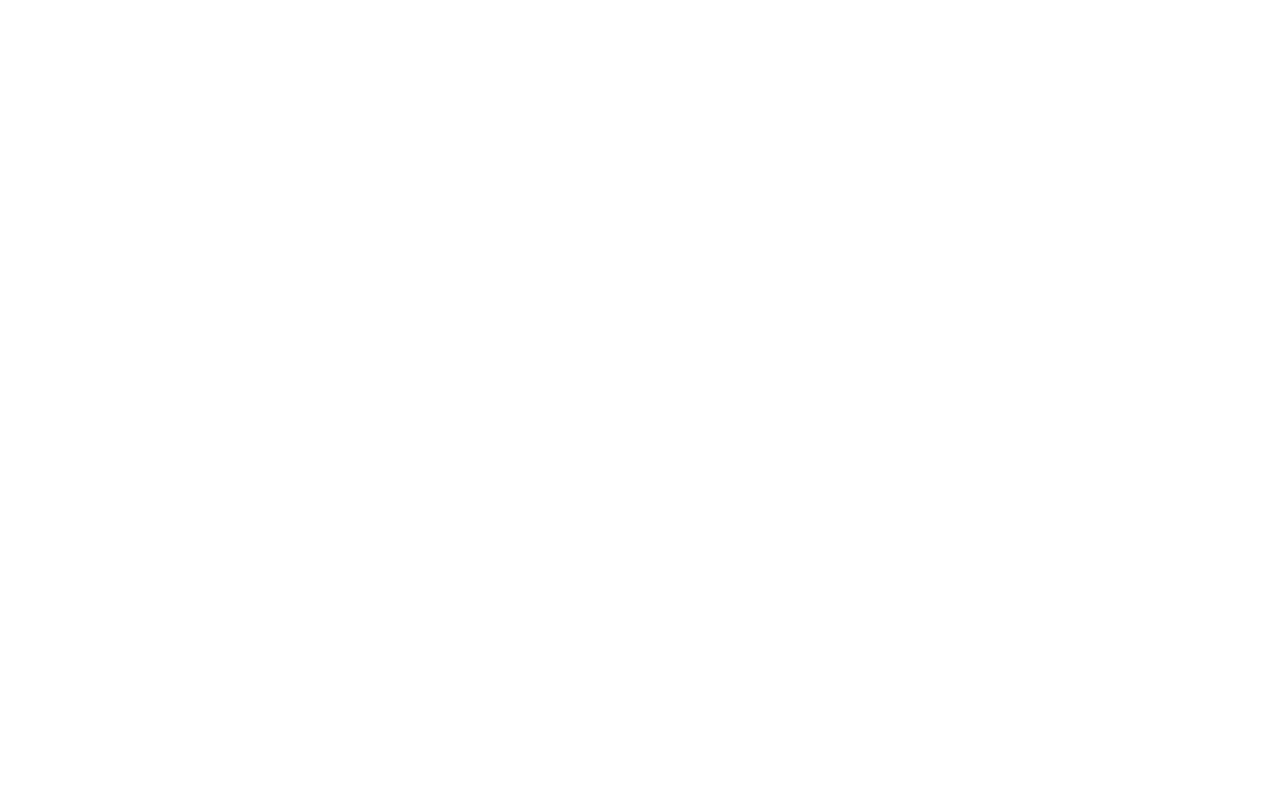
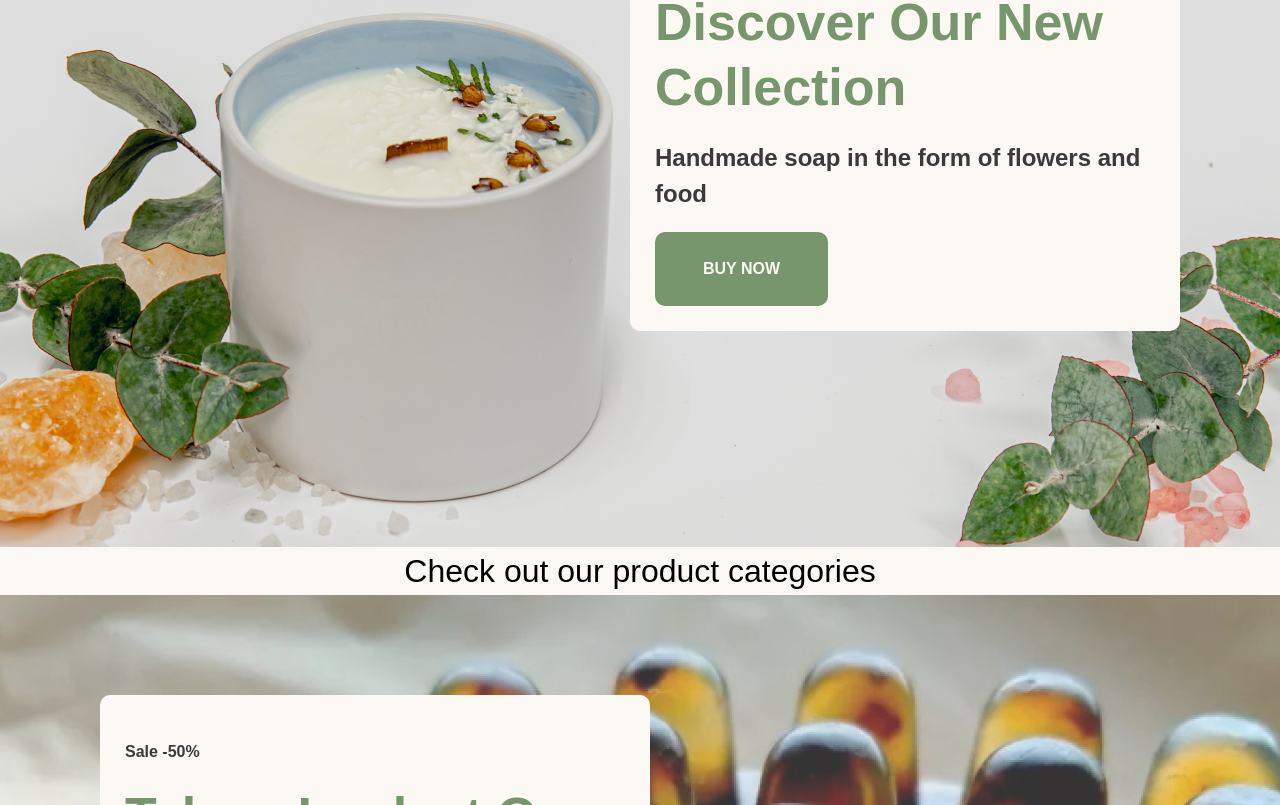
Before and after one commit to anastakozz/soap_naturee, a React (Create React App) app in the folder rs-soap-shop/: page / in a window 1280 px wide. Shown: the part 295-1100 px from the top of the page. Before the commit the page ends 800 px from the top, so only its background shows below. Built offline with nearby package versions, Linux system fonts and the light colour scheme.

Commit message:
feat: add home(main) page layout

```diff
--- /dev/null
+++ b/rs-soap-shop/src/pages/homePage/checkoutSection/categorySlider/categorySlider.tsx
@@ -0,0 +1,3 @@
+export default function CategorySlider() {
+  return <div></div>
+}
--- /dev/null
+++ b/rs-soap-shop/src/pages/homePage/checkoutSection/categorySlider/index.tsx
@@ -0,0 +1,2 @@
+import CategorySlider from './categorySlider'
+export default CategorySlider
--- /dev/null
+++ b/rs-soap-shop/src/pages/homePage/checkoutSection/checkOutSection.tsx
@@ -0,0 +1,10 @@
+import CategorySlider from './categorySlider'
+
+export default function CheckoutSection() {
+  return (
+    <div className='bg-secondaryColor h-auto bg-no-repeat bg-left bg-cover'>
+      <h3 className='text-basicColor text-h3 text-center'>Check out our product categories</h3>
+      <CategorySlider />
+    </div>
+  )
+}
--- /dev/null
+++ b/rs-soap-shop/src/pages/homePage/checkoutSection/index.ts
@@ -0,0 +1,2 @@
+import CheckoutSection from './checkOutSection'
+export default CheckoutSection
--- a/rs-soap-shop/src/pages/homePage/index.tsx
+++ b/rs-soap-shop/src/pages/homePage/index.tsx
@@ -1,7 +1,16 @@
 import React from 'react'
+import NewCollectionSection from './newCollectionSection'
+import CheckoutSection from './checkoutSection'
+import SaleSection from './saleSection'
 
 function HomePage() {
-  return <>HomePage works!</>
+  return (
+    <>
+      <NewCollectionSection />
+      <CheckoutSection />
+      <SaleSection />
+    </>
+  )
 }
 
 export default HomePage
--- /dev/null
+++ b/rs-soap-shop/src/pages/homePage/newCollectionSection/NewCollectionSection.tsx
@@ -0,0 +1,11 @@
+import { Banner } from '../../../components/banner'
+
+export default function NewCollectionSection() {
+  return (
+    <div className='bg-new-collection h-[746px] bg-no-repeat bg-left bg-cover p-big flex flex-row-reverse'>
+      <Banner
+        {...['New Arrival', 'Discover Our New Collection', 'Handmade soap in the form of flowers and food', 'BUY NOW']}
+      />
+    </div>
+  )
+}
--- /dev/null
+++ b/rs-soap-shop/src/pages/homePage/newCollectionSection/index.tsx
@@ -0,0 +1,2 @@
+import NewCollectionSection from './NewCollectionSection'
+export default NewCollectionSection
--- /dev/null
+++ b/rs-soap-shop/src/pages/homePage/saleSection/index.tsx
@@ -0,0 +1,2 @@
+import SaleSection from './saleSection'
+export default SaleSection
--- /dev/null
+++ b/rs-soap-shop/src/pages/homePage/saleSection/saleSection.tsx
@@ -0,0 +1,9 @@
+import { Banner } from '../../../components/banner'
+
+export default function SaleSection() {
+  return (
+    <div className='bg-sale-section h-[746px] bg-no-repeat bg-left bg-cover p-big'>
+      <Banner {...['Sale -50%', 'Take a Look at Our Big Sale', 'Massage soap with loofah', 'BUY NOW']} />
+    </div>
+  )
+}
```
Also changed, not shown: rs-soap-shop/src/pages/homePage/assets/candle_masked.png (added), rs-soap-shop/src/pages/homePage/assets/massage_soap.png (added).
